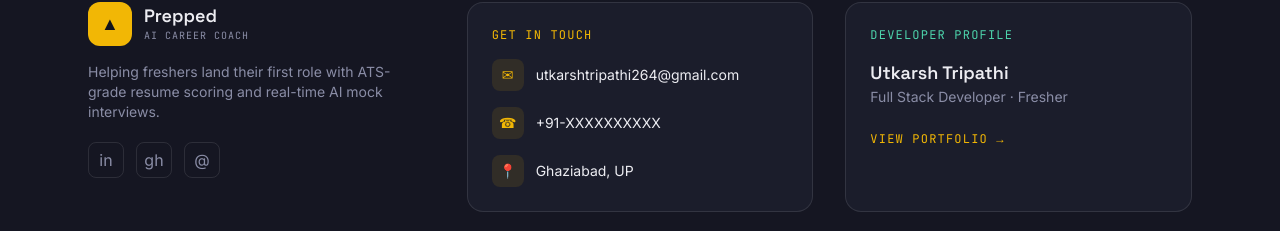
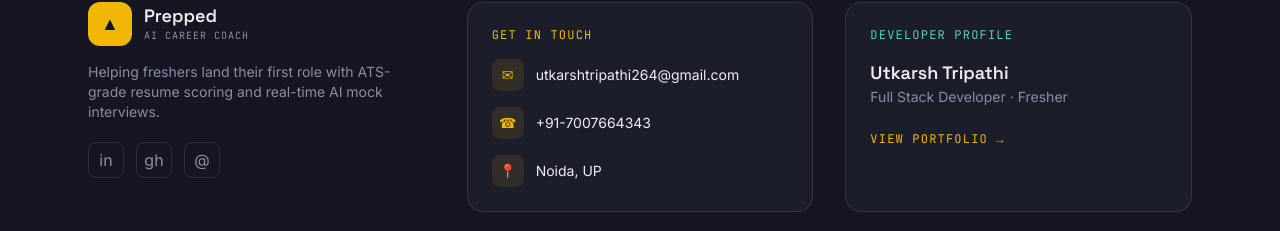
Before and after one commit to utkarshtripathi45/AI-Interview-Prep, a React (Vite) app in the folder frontend/: page / in a window 1280 px wide. Shown: the part 1056-1287 px from the top of the page. Built offline with nearby package versions, Linux system fonts and the light colour scheme; no server answers.

Commit message:
Footer Updated

```diff
--- a/frontend/src/components/Footer.jsx
+++ b/frontend/src/components/Footer.jsx
@@ -27,7 +27,7 @@
           </p>
           <div className="mt-5 flex gap-3">
             <a
-              href="https://linkedin.com/in/your-profile"
+              href="https://www.linkedin.com/in/utkarsh-tripathi45/"
               target="_blank"
               rel="noreferrer"
               aria-label="LinkedIn"
@@ -36,7 +36,7 @@
               in
             </a>
             <a
-              href="https://github.com/your-username"
+              href="https://github.com/utkarshtripathi45"
               target="_blank"
               rel="noreferrer"
               aria-label="GitHub"
@@ -68,11 +68,11 @@
             </li>
             <li className="flex items-center gap-3">
               <span className="flex h-8 w-8 items-center justify-center rounded-lg bg-gold/10 text-gold">☎</span>
-              <span className="text-ink">+91-XXXXXXXXXX</span>
+              <span className="text-ink">+91-7007664343</span>
             </li>
             <li className="flex items-center gap-3">
               <span className="flex h-8 w-8 items-center justify-center rounded-lg bg-gold/10 text-gold">📍</span>
-              <span className="text-ink">Ghaziabad, UP</span>
+              <span className="text-ink">Noida, UP</span>
             </li>
           </ul>
         </div>
@@ -85,7 +85,7 @@
           <p className="mt-4 font-display text-lg font-semibold">Utkarsh Tripathi</p>
           <p className="text-sm text-muted">Full Stack Developer · Fresher</p>
           <a
-            href="https://github.com/your-username"
+            href="https://github.com/utkarshtripathi45"
             target="_blank"
             rel="noreferrer"
             className="mt-6 inline-flex items-center gap-1 font-mono text-xs uppercase tracking-widest text-gold hover:underline"
@@ -99,7 +99,7 @@
         <div className="mx-auto flex max-w-6xl flex-col gap-3 px-6 py-6 text-xs text-muted sm:flex-row sm:items-center sm:justify-between">
           <p>© {year} Prepped. Built with precision for the future.</p>
           <span className="inline-flex items-center gap-1 rounded-full border border-white/10 px-3 py-1">
-            made with <span className="text-danger">♥</span> by Utkarsh Tripathi
+            made with <span className="text-danger">♥</span> by UTKARSH TRIPATHI
           </span>
         </div>
       </div>
```
